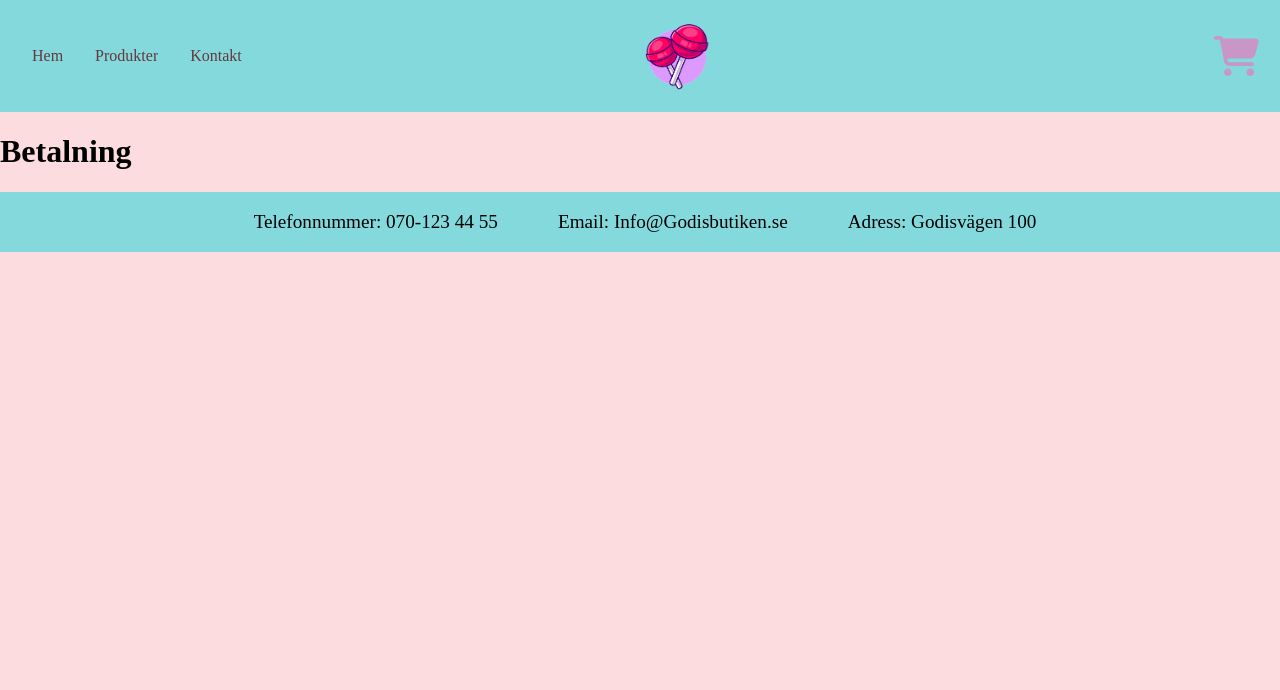
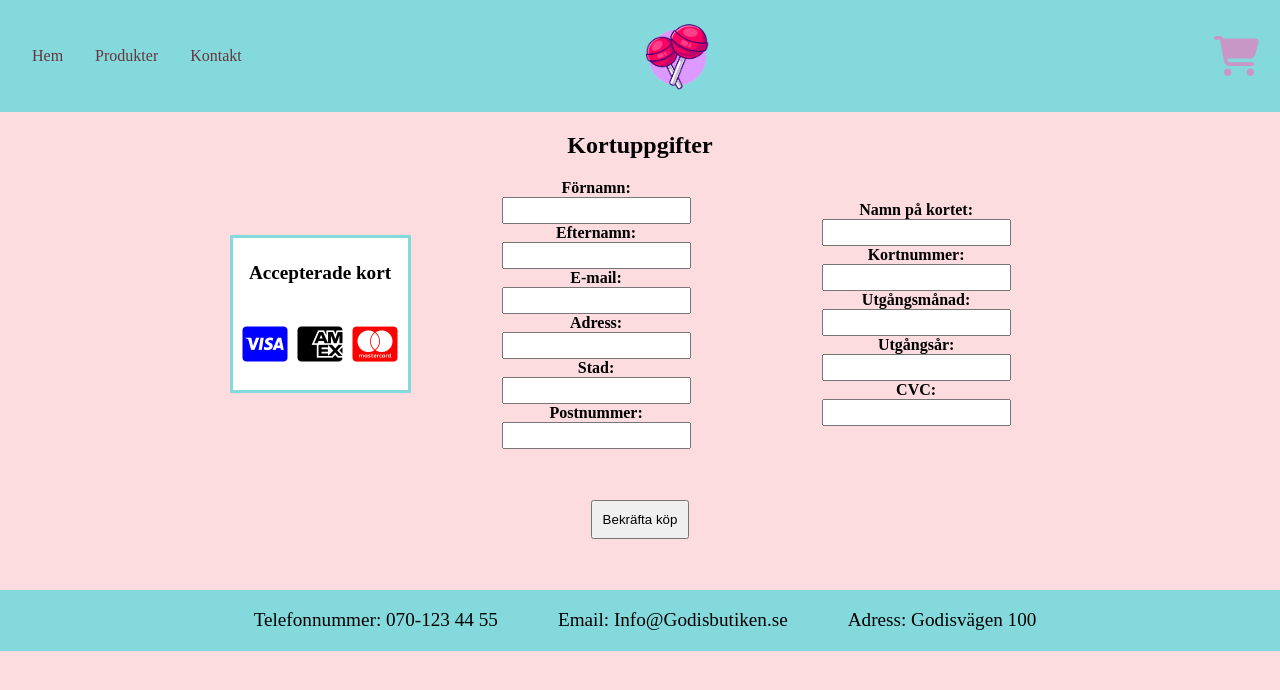
Before and after one commit to Stuuben/Webshop-Godisbutiken, a website built with Parcel: page src/pages/paymentsite.html in a window 1280 px wide. Built offline with nearby package versions, Linux system fonts and the light colour scheme.

Commit message:
skapade styling för formuläret

```diff
--- a/src/pages/paymentsite.html
+++ b/src/pages/paymentsite.html
@@ -39,8 +39,60 @@
     </div>
 
     <main>
-      <h1>Betalning</h1>
-      </p>
+      <h2 class="paymentHeading">Kortuppgifter</h2>
+      <form>
+        <div class="payment">
+          <div class="acceptedCards">
+            <p class="acceptedCards__text">Accepterade kort</p>
+            <p>
+              <i class="fa-brands fa-cc-visa" title="visa"></i
+              ><i class="fa-brands fa-cc-amex" title="amex"></i
+              ><i class="fa-brands fa-cc-mastercard" title="mastercard"></i>
+            </p>
+          </div>
+
+          <div class="contactInfo">
+            <label for="firstname">Förnamn: </label>
+            <input type="text" id="firstname" />
+
+            <label for="lastname">Efternamn: </label>
+            <input type="text" id="lastname" />
+
+            <label for="email">E-mail: </label>
+            <input type="email" id="email" />
+
+            <label for="adress">Adress: </label>
+            <input type="text" id="adress" />
+
+            <label for="city">Stad: </label>
+            <input type="text" id="city" />
+
+            <label for="zipCode">Postnummer: </label>
+            <input type="text" id="zipCode" />
+          </div>
+
+          <div class="cardInfo">
+            <label for="cardName">Namn på kortet: </label>
+            <input type="text" id="cardName" />
+
+            <label for="cardNumber">Kortnummer: </label>
+            <input type="text" id="cardNumber" />
+
+            <label for="expMonth">Utgångsmånad: </label>
+            <input type="number" id="expMonth" />
+
+            <label for="expYear">Utgångsår: </label>
+            <input type="number" id="expYear" />
+
+            <label for="cvc">CVC: </label>
+            <input type="number" id="cvc" />
+          </div>
+        </div>
+      </form>
+
+      <div class="confirm">
+        <button type="button" class="confirmBuy">Bekräfta köp</button>
+      </div>
     </main>
 
     <footer class="contact" id="contact">
--- a/src/scss/_mixins.scss
+++ b/src/scss/_mixins.scss
@@ -132,3 +132,72 @@
     gap: 5px;
   }
 }
+
+@mixin contactInfo {
+  width: 45%;
+  display: flex;
+  flex-direction: column;
+  align-items:center;
+  font-weight: bold;
+
+  input {
+    padding: 4px;
+  }
+}
+
+@mixin payment {
+  display: flex;
+  flex-direction: row;
+  align-items: center;
+  justify-content: center;
+
+  input {
+    padding: 4px;
+  }
+
+}
+
+@mixin acceptedCards {
+  display: flex;
+  flex-direction: column;
+  align-items: center;
+  justify-content: center;
+  padding: 5px;
+  border: 3px solid var.$primary;
+  background-color: white;
+  margin: 2%;
+
+  .acceptedCards__text {
+    font-weight: bold;
+    font-size: 1.2em;
+    text-align: center;
+  }
+
+  i {
+    padding: 5px;
+    font-size: 2.8em;
+  }
+
+  .fa-cc-visa {
+    color: blue;
+  }
+
+  .fa-cc-mastercard {
+    color: red;
+  }
+
+
+
+
+}
+
+@mixin payBtn {
+  display: flex;
+  align-items: center;
+  justify-content: center;
+  margin: 4%;
+
+  button {
+    padding: 10px;
+  }
+}
--- a/src/scss/main.scss
+++ b/src/scss/main.scss
@@ -180,3 +180,35 @@ nav {
 .filter__container {
   @include mixins.filterCandy;
 }
+
+.paymentHeading {
+  text-align: center;
+  font-size: 1.5em;
+}
+//Betalningsformulär för personuppgifter
+
+.payment {
+  @include mixins.payment;
+}
+
+.contactInfo, .cardInfo {
+  @include mixins.contactInfo;
+
+  @include mixins.tablet {
+    width: 25%;
+  }
+}
+
+.acceptedCards {
+  @include mixins.acceptedCards;
+
+  @include mixins.tablet {
+    i {
+      font-size: 2.5em;
+    }
+  }
+}
+
+.confirm {
+  @include mixins.payBtn;
+}
```
Also changed, not shown: src/index.html (+1 -2 lines), src/pages/products.html (+5 -3 lines), src/pages/shoppingcart.html (+1 -1 lines), src/ts/products.ts (+10 -3 lines).
